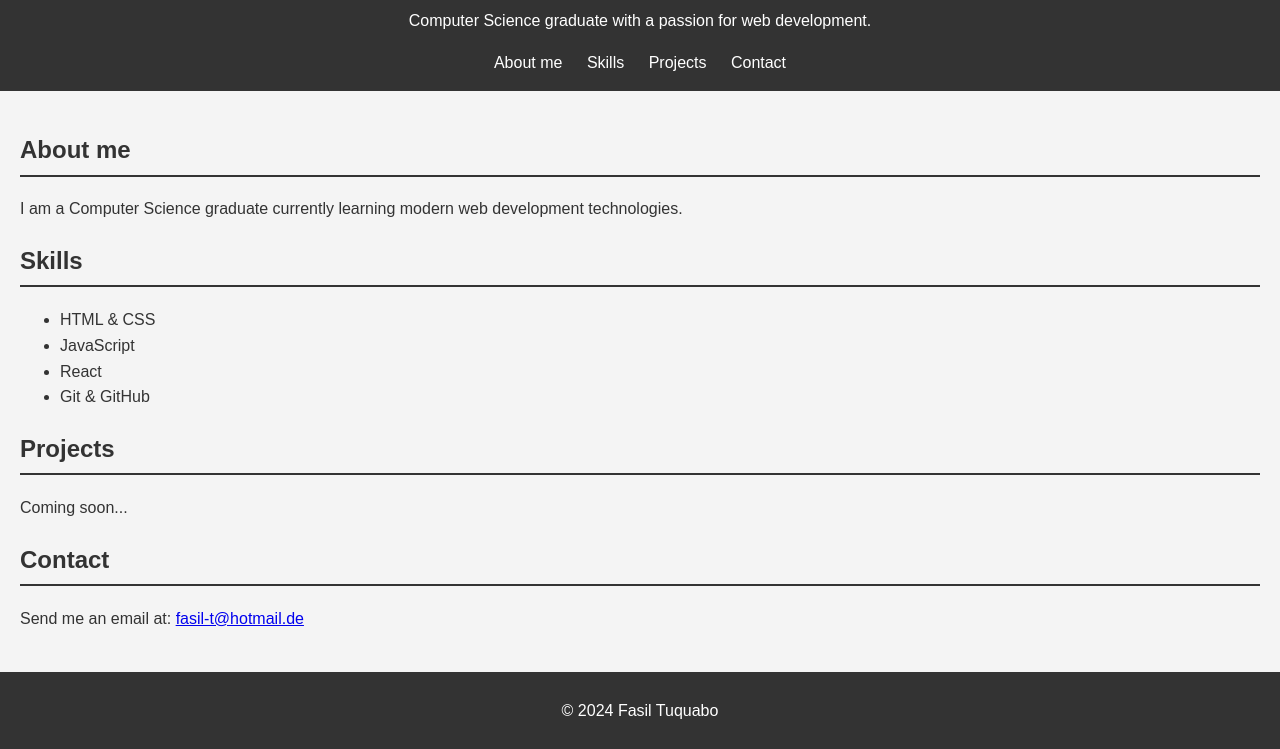
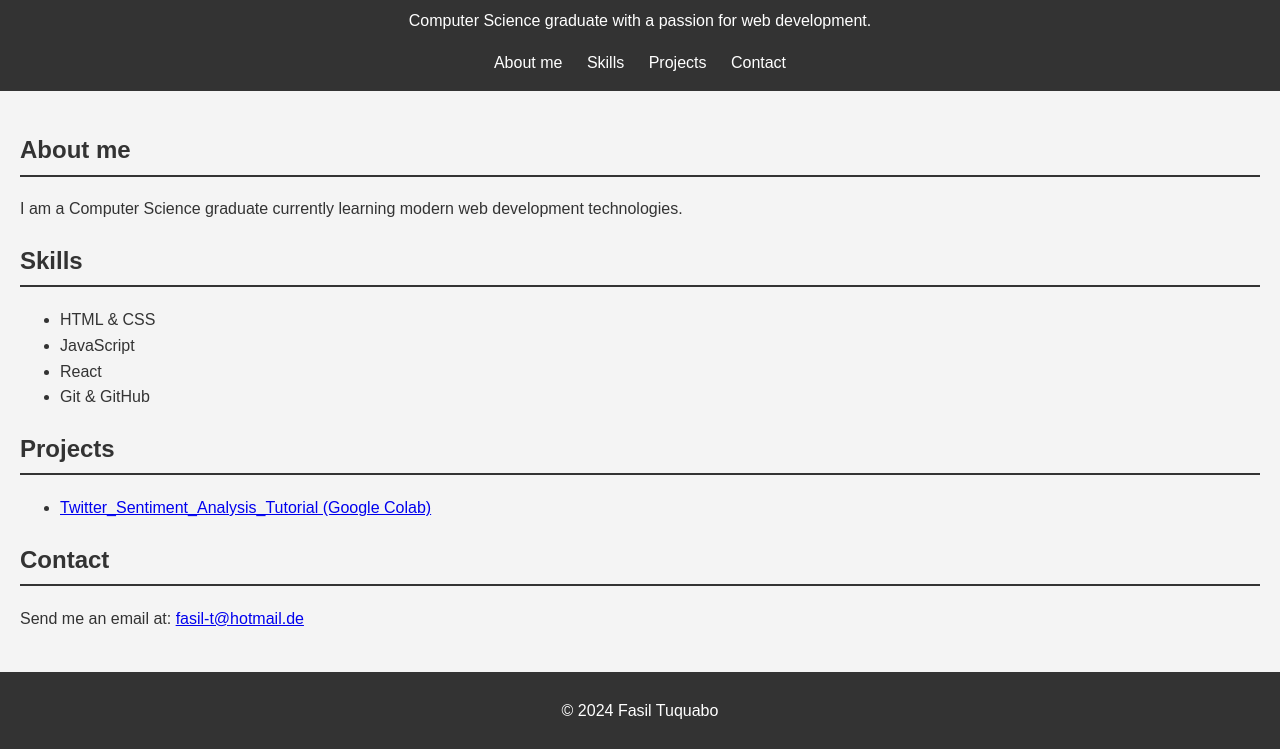
Before and after one commit to CodeAI7/portfolio-website, a plain HTML site: page index.html in a window 1280 px wide. Shown: the part 102-851 px from the top of the page. Drawn offline with Linux system fonts and the light colour scheme.

Commit message:
added project

```diff
--- a/index.html
+++ b/index.html
@@ -36,7 +36,13 @@
 
     <section id="projects">
       <h2>Projects</h2>
-      <p>Coming soon...</p>
+      <ul>
+        <li>
+          <a href="https://colab.research.google.com/github/CodeAI7/twitter_sentiment_analysis_tutorial/blob/main/Twitter_Sentiment_Analysis_Tutorial.ipynb" target="_blank">
+            Twitter_Sentiment_Analysis_Tutorial (Google Colab)
+          </a>
+        </li>
+      </ul>
     </section>
 
     <section id="contact">
```
